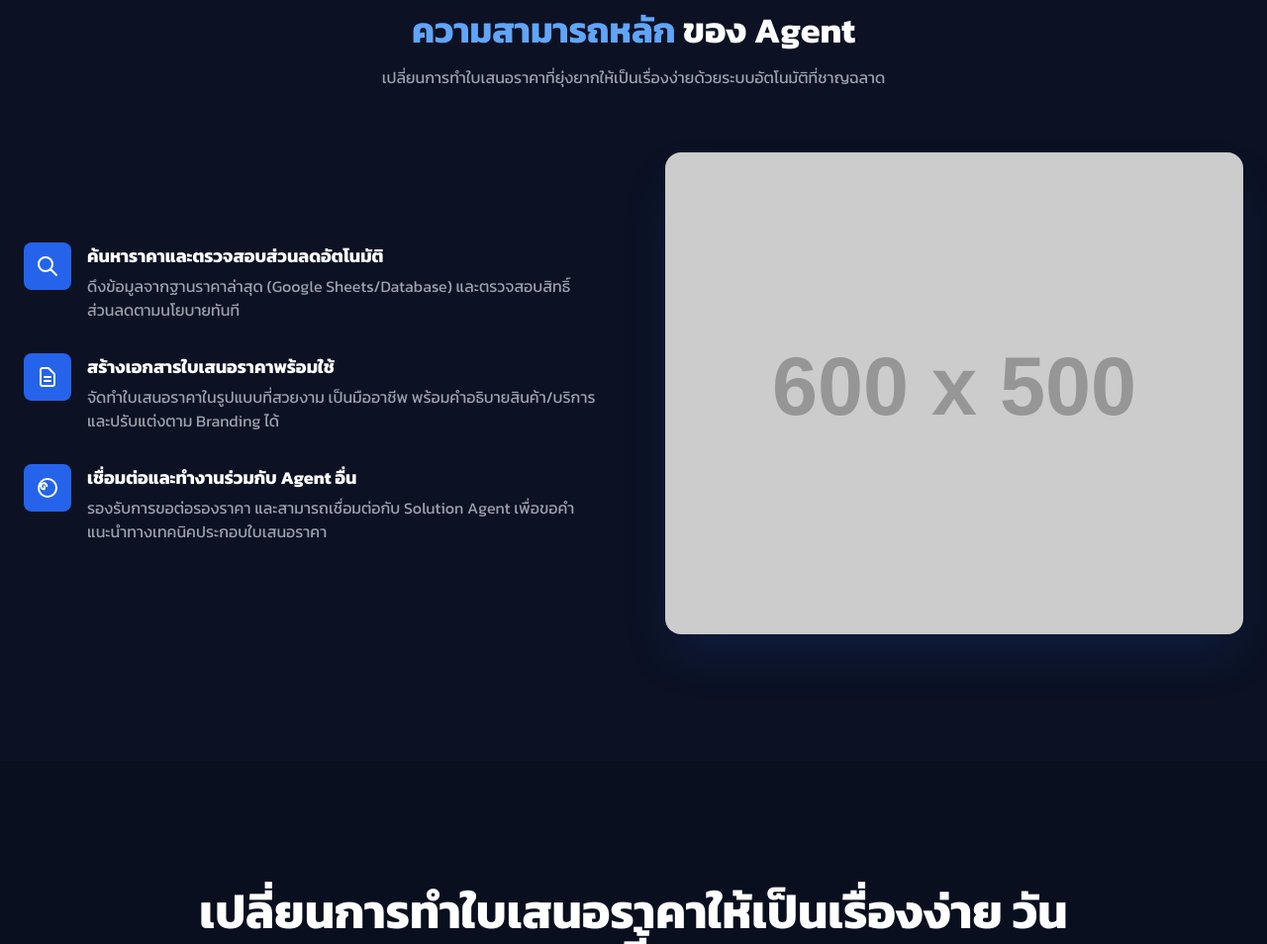
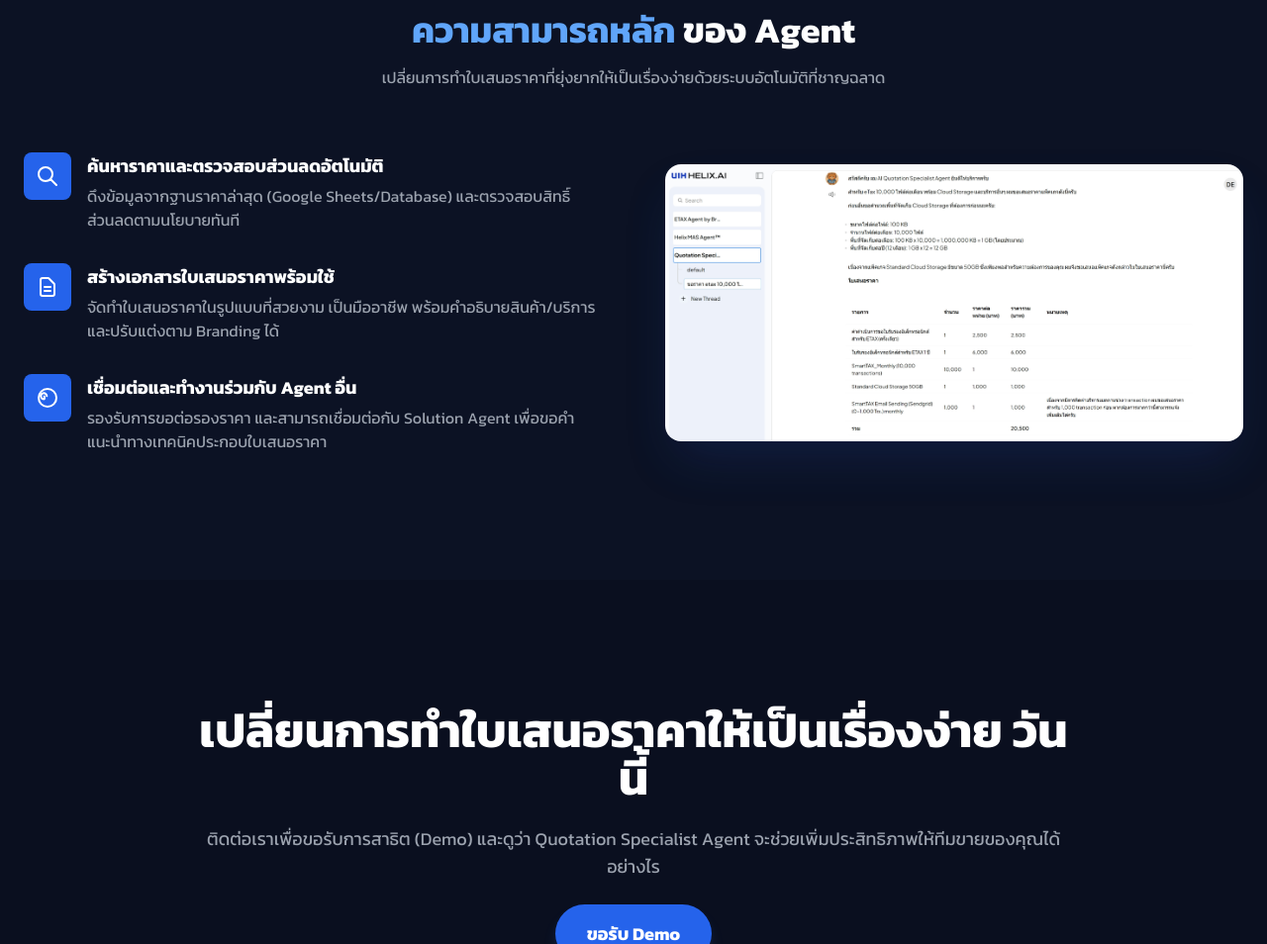
Before and after one commit to tgornb/helix-ai-demo-hub, a plain HTML site: page qt-sp-agent.html in a window 1280 px wide. Shown: the part 1580-2534 px from the top of the page at 99% size. Drawn offline with nearby package versions, Linux system fonts and the light colour scheme; placeholder pictures from the web are drawn by us.

Commit message:
Update qt-sp-agent.html

```diff
--- a/qt-sp-agent.html
+++ b/qt-sp-agent.html
@@ -193,7 +193,7 @@
                         </div>
                     </div>
                     <div class="reveal" style="transition-delay: 200ms;">
-                        <img src="https://placehold.co/600x500/111827/60A5FA?text=Quotation+Agent+UI" alt="Quotation Specialist Agent Interface" class="rounded-2xl shadow-2xl shadow-blue-900/30 w-full">
+                        <img src="qt-sp.jpeg" alt="Quotation Specialist Agent Interface" class="rounded-2xl shadow-2xl shadow-blue-900/30 w-full">
                     </div>
                 </div>
             </div>
```
